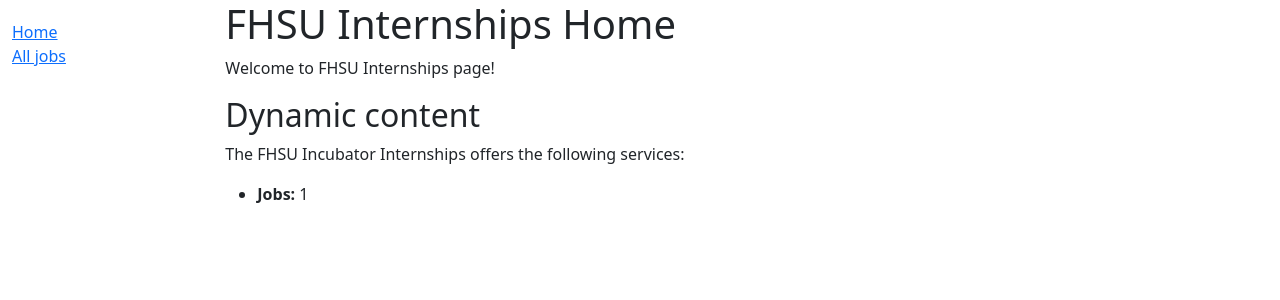
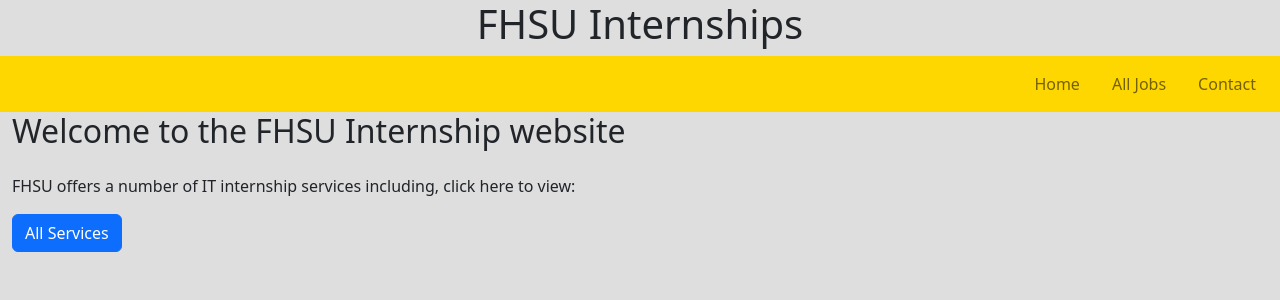
Before and after one commit to coltonensz/finalproject, a Django app: page /services/ in a window 1280 px wide. Shown: the top 300 px of the page. Run offline with Django 4.2, Linux system fonts and the light colour scheme; data comes from the database, SQL or seed files in the repository.

Commit message:
Started styling page

```diff
--- a/services/static/css/styles.css
+++ b/services/static/css/styles.css
@@ -1,5 +1,22 @@
-.sidebar-nav {
-  margin-top: 20px;
-  padding: 0;
-  list-style: none;
+body {
+    padding: 0;
+    margin: 0;
+    background: #f2f6e9;
 }
+.navbar {
+    background:#6ab446;
+}
+.nav-link,
+.navbar-brand {
+    color: #fff;
+    cursor: pointer;
+}
+.nav-link {
+    margin-right: 1em !important;
+}
+.nav-link:hover {
+    color: #000;
+}
+.navbar-collapse {
+    justify-content: flex-end;
+}
--- a/services/templates/base.html
+++ b/services/templates/base.html
@@ -4,20 +4,39 @@
   {% block title %}<title>FHSU internships</title>{% endblock %}
   <meta charset="utf-8">
   <meta name="viewport" content="width=device-width, initial-scale=1">
-  <link href="https://cdn.jsdelivr.net/npm/bootstrap@5.1.3/dist/css/bootstrap.min.css" rel="stylesheet" integrity="sha384-1BmE4kWBq78iYhFldvKuhfTAU6auU8tT94WrHftjDbrCEXSU1oBoqyl2QvZ6jIW3" crossorigin="anonymous">
-  <!-- Add additional CSS in static file -->
+    <!-- Add additional CSS in static file -->
   {% load static %}
   <link rel="stylesheet" href="{% static 'css/styles.css' %}">
+   <link href="https://cdn.jsdelivr.net/npm/bootstrap@5.2.3/dist/css/bootstrap.min.css" rel="stylesheet" integrity="sha384-rbsA2VBKQhggwzxH7pPCaAqO46MgnOM80zW1RWuH61DGLwZJEdK2Kadq2F9CUG65" crossorigin="anonymous">
+  <script src="https://cdn.jsdelivr.net/npm/bootstrap@5.2.3/dist/js/bootstrap.bundle.min.js" integrity="sha384-kenU1KFdBIe4zVF0s0G1M5b4hcpxyD9F7jL+jjXkk+Q2h455rYXK/7HAuoJl+0I4" crossorigin="anonymous"></script>
 </head>
-<body>
-  <div class="container-fluid">
-    <div class="row">
-      <div class="col-sm-2">
+<body style="background-color: #DEDEDE;">
+<header>
+
+            <h1 class="site-heading text-center text-faded d-none d-lg-block">
+                <span class="site-heading-lower">FHSU Internships</span>
+            </h1>
+
+        </header>
       {% block sidebar %}
-        <ul class="sidebar-nav">
-          <li><a href="{% url 'index' %}">Home</a></li>
-          <li><a href="{% url 'jobs' %}">All jobs</a></li>
-        </ul>
+        <nav class="navbar navbar-expand-md" style="background-color: #FFD700;">
+	<button class="navbar-toggler navbar-dark" type="button" data-toggle="collapse" data-target="#main-navigation">
+		<span class="navbar-toggler-icon"></span>
+	</button>
+	<div class="collapse navbar-collapse" id="main-navigation">
+		<ul class="navbar-nav">
+			<li class="nav-item">
+				<a class="nav-link" href="{% url 'index' %}">Home</a>
+			</li>
+			<li class="nav-item">
+				<a class="nav-link" href="{% url 'jobs' %}">All Jobs</a>
+			</li>
+			<li class="nav-item">
+				<a class="nav-link" href="#">Contact</a>
+			</li>
+		</ul>
+	</div>
+</nav>
      {% endblock %}
       </div>
       <div class="col-sm-10 ">{% block content %}{% endblock %}</div>
--- a/services/templates/index.html
+++ b/services/templates/index.html
@@ -1,11 +1,15 @@
 {% extends "base.html" %}
 
 {% block content %}
-  <h1>FHSU Internships Home</h1>
-  <p>Welcome to FHSU Internships page!</p>
-  <h2>Dynamic content</h2>
-  <p>The FHSU Incubator Internships offers the following services:</p>
-  <ul>
-    <li><strong>Jobs:</strong> {{ num_job }}</li>
-  </ul>
+  <section class="page-section clearfix">
+    <div class="container-fluid">
+                    <h2 class="section-heading mb-4">
+                        <span class="section-heading-upper">Welcome to the FHSU Internship website</span>
+                    </h2>
+                    <p class="mb-3">FHSU offers a number of IT internship services including, click here to view: </p>
+                    <div class="intro-button mx-auto">
+                        <a class="btn btn-primary btn-xl" href="{% url 'jobs' %}">All Services</a>
+                    </div>
+                </div>
+</section>
 {% endblock %}
--- a/services/templates/services/job_detail.html
+++ b/services/templates/services/job_detail.html
@@ -1,10 +1,11 @@
 {% extends "base.html" %}
 
 {% block content %}
+    <div class="description">
   <h1>Title: {{ job.title }}</h1>
 
     <p><strong>Description:</strong> {{ job.description }}</p>
 
-
+    </div>
 
 {% endblock %}
```
